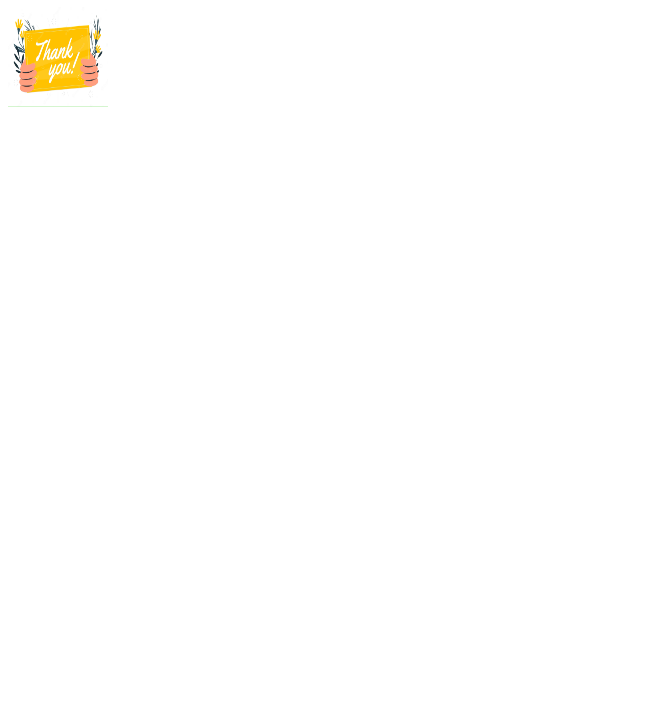
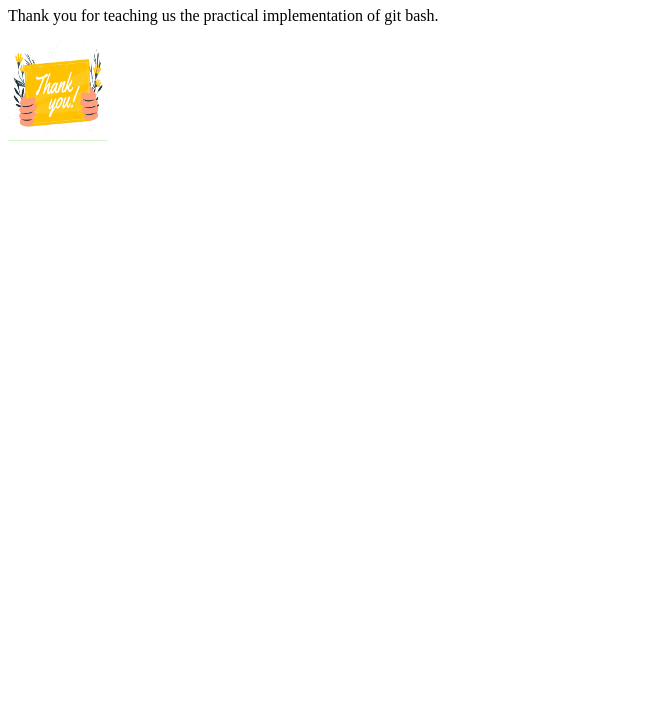
Before and after one commit to Shreya-1802/TeachingMyKids, a plain HTML site: page index.html in a window 1280 px wide. Shown: the part 73-800 px from the top of the page, without its empty margins (0-648 px from the left). Drawn offline with Linux system fonts and the light colour scheme.

Commit message:
Done by Shreya

```diff
--- a/index.html
+++ b/index.html
@@ -7,6 +7,7 @@
 </head>
 <body>
     <h1>This is the website for my  princy  master !!!</h1>
+    <p> Thank you for teaching us the practical implementation of git bash.</p>
     <img src="img1.png" alt="nothing"  width="100px" height="100px">
     <h1></h1>
 </body>
```
